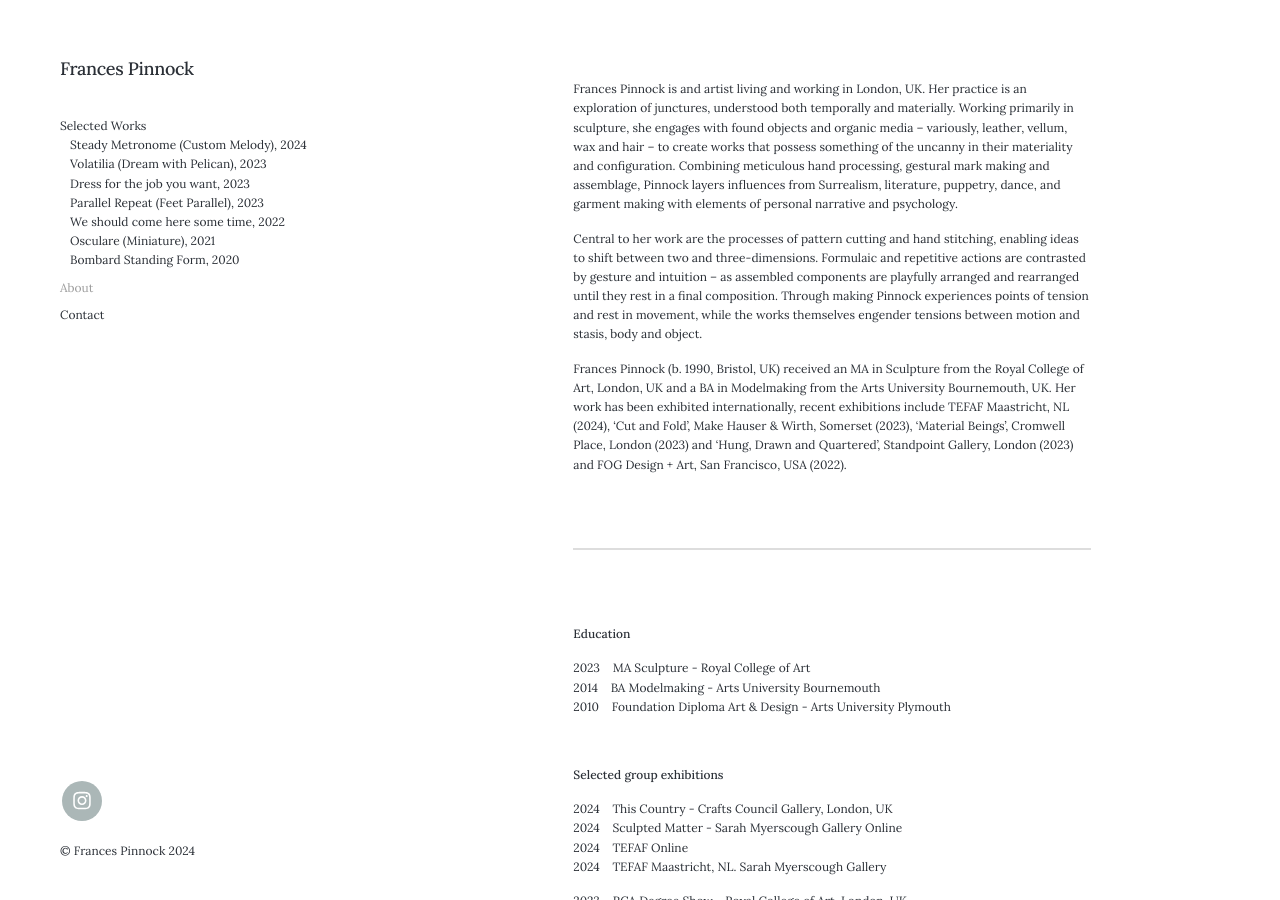
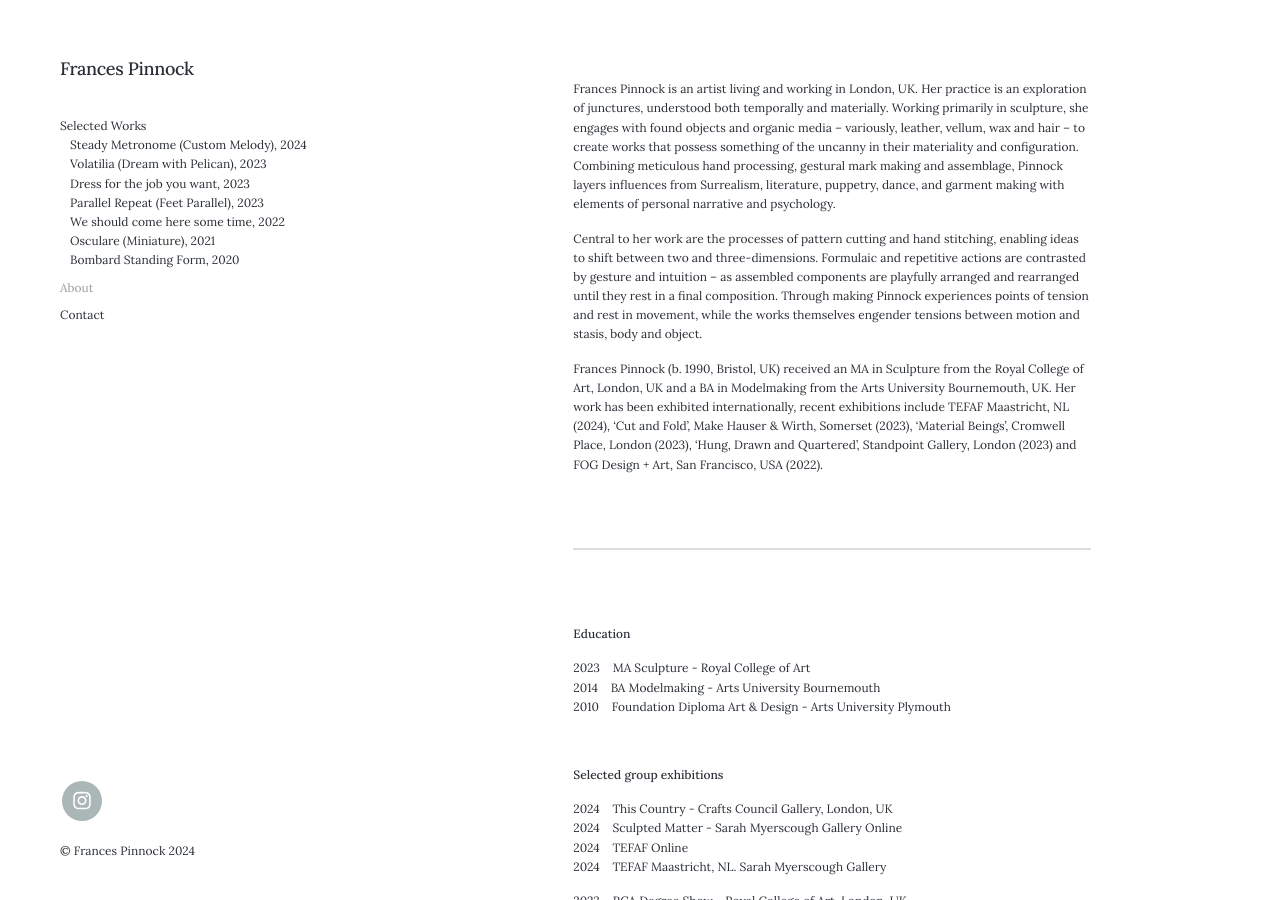
Before and after one commit to francespinnock/francespinnock.github.io, a Jekyll site: the page built from _pages/about.md, in a window 1280 px wide and 900 px high. Built offline with Jekyll 4.4.1, drawn with Linux system fonts in a browser that asks for light colours; nearby versions of some CDN libraries.

Commit message:
Update about.md

```diff
--- a/_pages/about.md
+++ b/_pages/about.md
@@ -6,11 +6,11 @@ description: About Frances Pinnock
 
 
 <br />
-Frances Pinnock is and artist living and working in London, UK. Her practice is an exploration of junctures, understood both temporally and materially. Working primarily in sculpture, she engages with found objects and organic media – variously, leather, vellum, wax and hair – to create works that possess something of the uncanny in their materiality and configuration. Combining meticulous hand processing, gestural mark making and assemblage, Pinnock layers influences from Surrealism, literature, puppetry, dance, and garment making with elements of personal narrative and psychology.
+Frances Pinnock is an artist living and working in London, UK. Her practice is an exploration of junctures, understood both temporally and materially. Working primarily in sculpture, she engages with found objects and organic media – variously, leather, vellum, wax and hair – to create works that possess something of the uncanny in their materiality and configuration. Combining meticulous hand processing, gestural mark making and assemblage, Pinnock layers influences from Surrealism, literature, puppetry, dance, and garment making with elements of personal narrative and psychology.
 
 Central to her work are the processes of pattern cutting and hand stitching, enabling ideas to shift between two and three-dimensions. Formulaic and repetitive actions are contrasted by gesture and intuition – as assembled components are playfully arranged and rearranged until they rest in a final composition. Through making Pinnock experiences points of tension and rest in movement, while the works themselves engender tensions between motion and stasis, body and object.
 
-Frances Pinnock (b. 1990, Bristol, UK) received an MA in Sculpture from the Royal College of Art, London, UK and a BA in Modelmaking from the Arts University Bournemouth, UK. Her work has been exhibited internationally, recent exhibitions include TEFAF Maastricht, NL (2024), ‘Cut and Fold’, Make Hauser & Wirth, Somerset (2023), ‘Material Beings’, Cromwell Place, London (2023) and ‘Hung, Drawn and Quartered’, Standpoint Gallery, London (2023) and FOG Design + Art, San Francisco, USA (2022).
+Frances Pinnock (b. 1990, Bristol, UK) received an MA in Sculpture from the Royal College of Art, London, UK and a BA in Modelmaking from the Arts University Bournemouth, UK. Her work has been exhibited internationally, recent exhibitions include TEFAF Maastricht, NL (2024), ‘Cut and Fold’, Make Hauser & Wirth, Somerset (2023), ‘Material Beings’, Cromwell Place, London (2023), ‘Hung, Drawn and Quartered’, Standpoint Gallery, London (2023) and FOG Design + Art, San Francisco, USA (2022).
 
 
 
```
